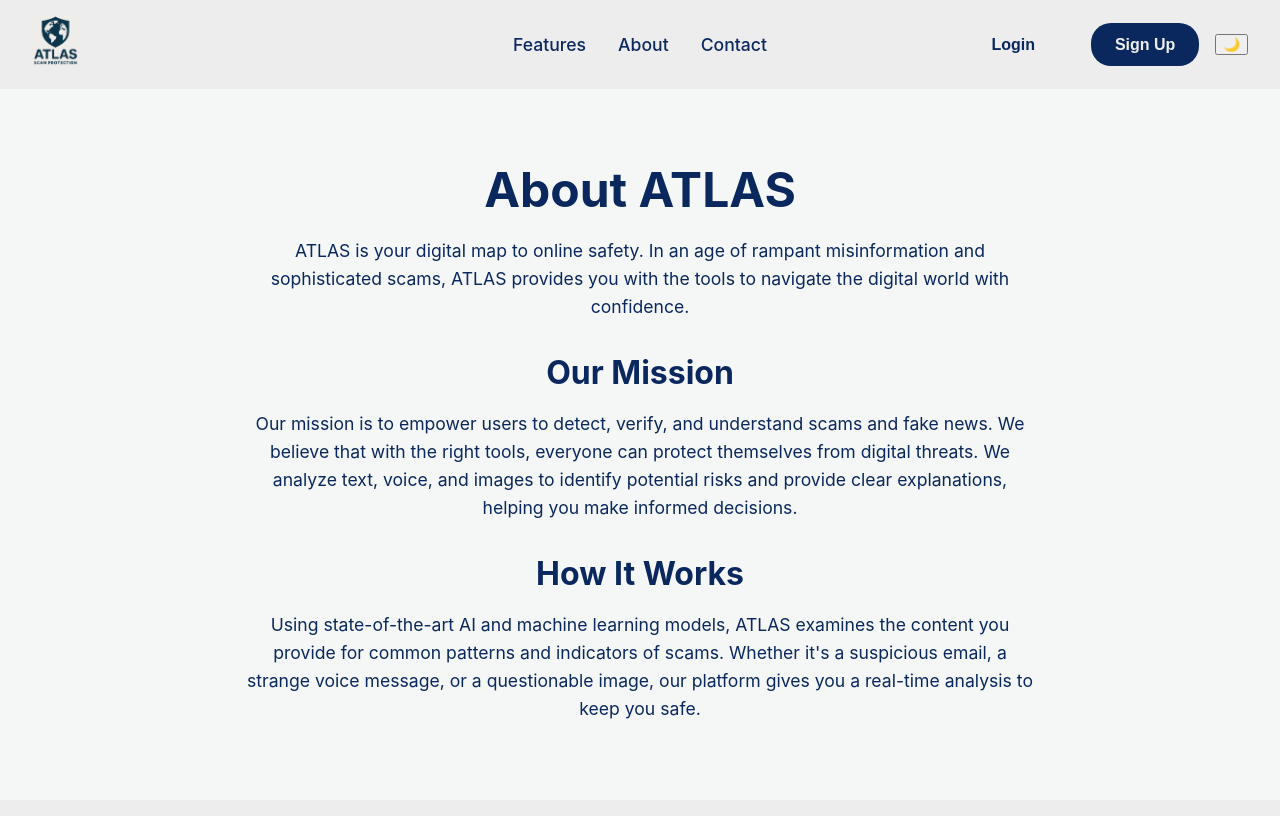
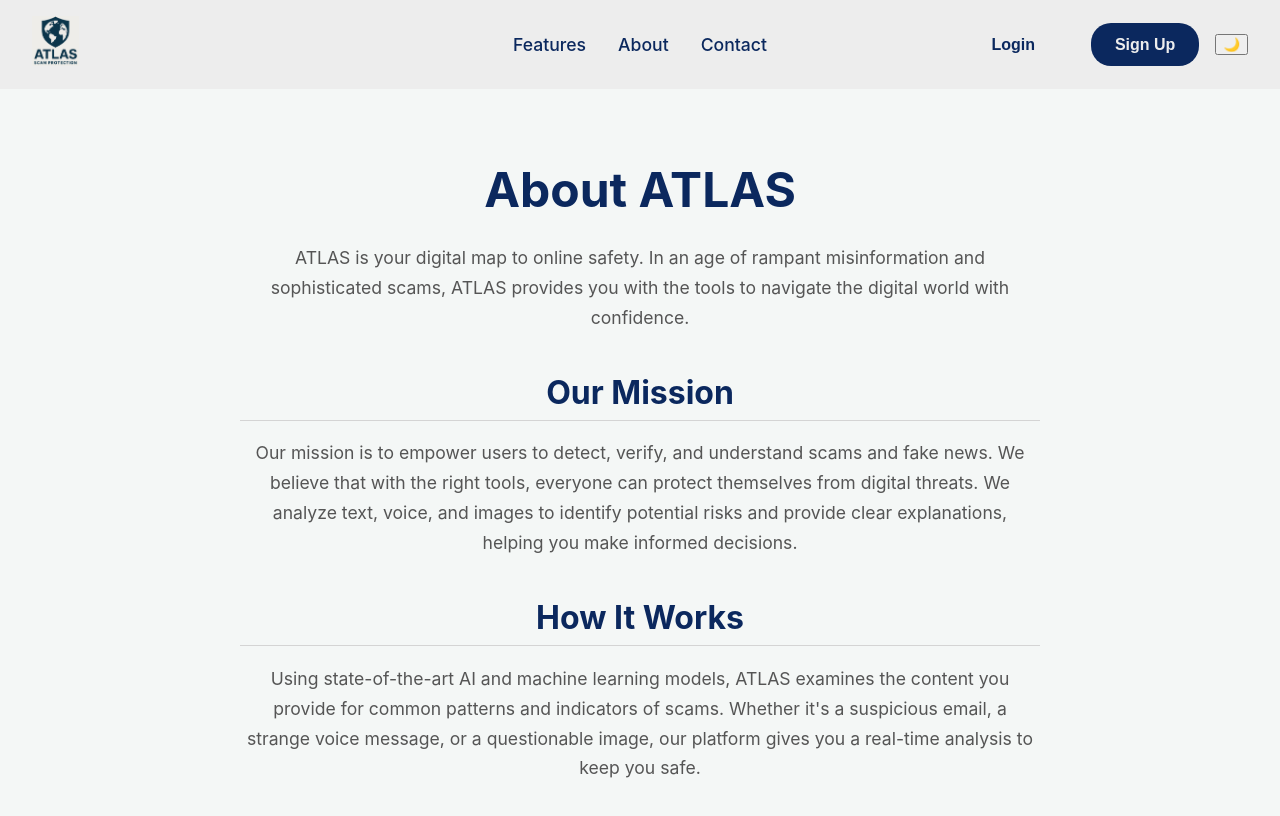
Before and after one commit to AidenBrown21/AtlasChrome, a React (Create React App) app in the folder frontend/: page /about in a window 1280 px wide. Shown: the top 816 px of the page. Built offline with nearby package versions, Linux system fonts and the light colour scheme; no server answers.

Commit message:
about and contact have dark mode

```diff
--- a/frontend/src/pages/AboutPage.css
+++ b/frontend/src/pages/AboutPage.css
@@ -1,22 +1,40 @@
 .about-container {
-    padding: 8rem 2rem 2rem 2rem;
-    max-width: 800px;
-    margin: 0 auto;
-    color: #0b285e;
+  color: var(--text-color);
+  max-width: 800px;
+  margin: 0 auto;
+  padding: 4rem 1rem 2rem 1rem;
 }
 
 .about-container h1 {
-    font-size: 3rem;
-    margin-bottom: 1rem;
+  font-size: 2.2rem;
+  margin-bottom: 1.5rem;
+  text-align: center;
 }
 
 .about-container h2 {
-    font-size: 2rem;
-    margin-top: 2rem;
-    margin-bottom: 1rem;
+  font-size: 1.8rem;
+  margin-top: 2.5rem;
+  margin-bottom: 1rem;
+  border-bottom: 1px solid var(--border-color);
+  padding-bottom: 0.5rem;
 }
 
 .about-container p {
-    font-size: 1.1rem;
-    line-height: 1.6;
+  font-size: 1.1rem;
+  line-height: 1.7;
+  color: var(--subtle-text-color);
 }
+
+@media (min-width: 768px) {
+  .about-container {
+    padding: 8rem 2rem 2rem 2rem;
+  }
+
+  .about-container h1 {
+    font-size: 3rem;
+  }
+
+  .about-container h2 {
+    font-size: 2rem;
+  }
+}
--- a/frontend/src/pages/ContactPage.css
+++ b/frontend/src/pages/ContactPage.css
@@ -1,24 +1,30 @@
 .contact-container {
-    padding: 8rem 2rem 2rem 2rem;
+  padding: 4rem 1rem 2rem 1rem;
   text-align: center;
-    color: #0b285e;
+  color: var(--text-color);
 }
 
 .contact-container h1 {
-    font-size: 3rem;
-    margin-bottom: 3rem;
+  font-size: 2.2rem;
+  margin-bottom: 2rem;
 }
 
 .contact-columns {
   display: flex;
   justify-content: center;
   gap: 4rem;
-
   flex-direction: column;
   align-items: center;
 }
 
 @media (min-width: 768px) {
+  .contact-container {
+    padding: 8rem 2rem 2rem 2rem;
+  }
+  .contact-container h1 {
+    font-size: 3rem;
+    margin-bottom: 3rem;
+  }
   .contact-columns {
     flex-direction: row;
     align-items: flex-start;
@@ -37,7 +43,7 @@
   height: 150px;
   border-radius: 50%;
   object-fit: cover;
-    box-shadow: 0 4px 12px rgba(0, 0, 0, 0.1);
+  box-shadow: 0 4px 12px var(--shadow-color);
   display: block;
 }
 
@@ -55,6 +61,8 @@
   margin-bottom: 0;
   width: 150px;
   height: 150px;
+  border-radius: 50%;
+  overflow: hidden;
 }
 
 .photo-overlay {
@@ -78,6 +86,11 @@
   pointer-events: none;
 }
 
+html[data-theme='dark'] .photo-overlay {
+  background-color: rgba(132, 169, 217, 0.85);
+  color: #000;
+}
+
 .contact-photo-link:hover .photo-overlay {
   opacity: 1;
 }
@@ -85,9 +98,11 @@
 .contact-column p {
   margin: 0.25rem 0;
   font-size: 1.1rem;
+  color: var(--subtle-text-color);
 }
 
 .contact-name-container p {
+  color: var(--text-color);
   font-weight: bold;
 }
 
@@ -98,12 +113,17 @@
   transition: transform 0.2s ease;
 }
 
+html[data-theme='dark'] .linkedin-logo,
+html[data-theme='dark'] .github-logo {
+  filter: invert(1);
+}
+
 .linkedin-logo:hover {
   transform: scale(1.1);
 }
 
 .github-logo {
-    width: 60x; /* Adjust size as needed */
+  width: 60px;
   height: 60px;
   margin-top: 0.75rem;
   transition: transform 0.2s ease;
```
Lines whose indentation alone changed are shown as unchanged.
